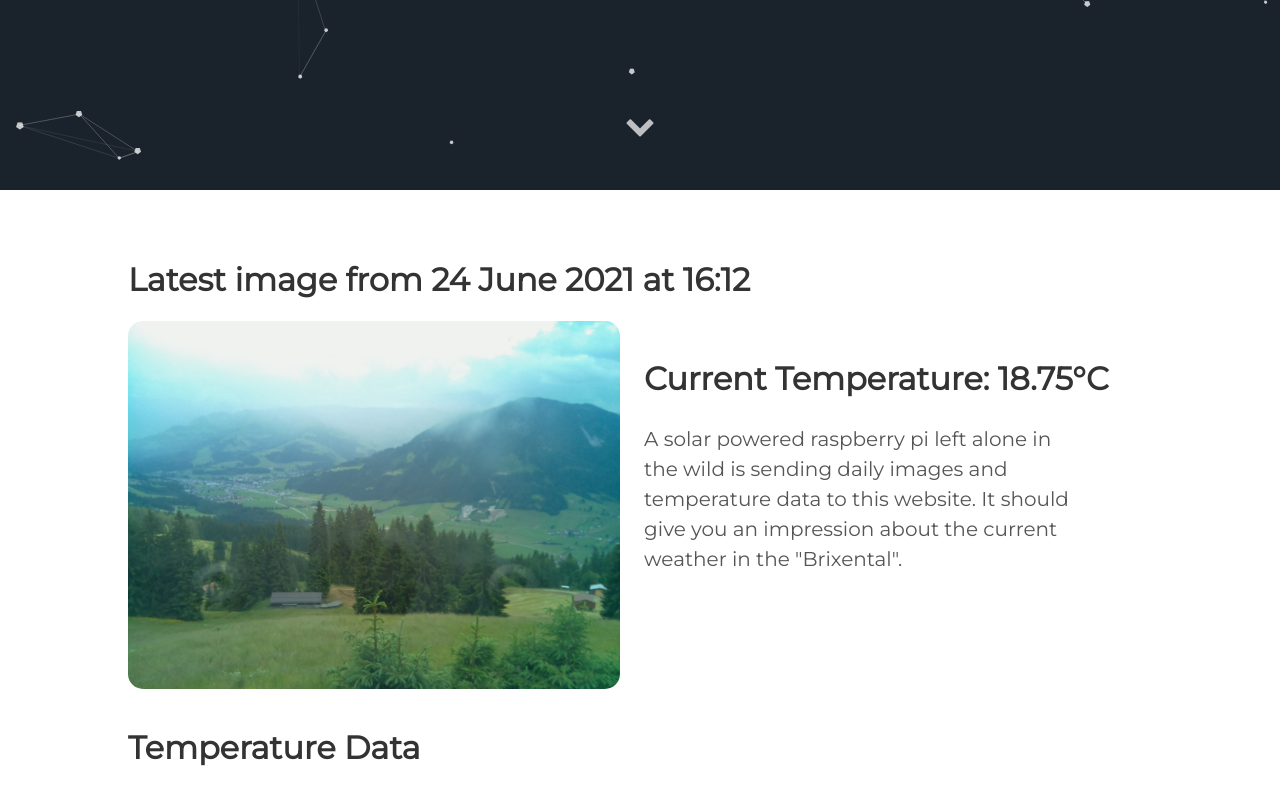
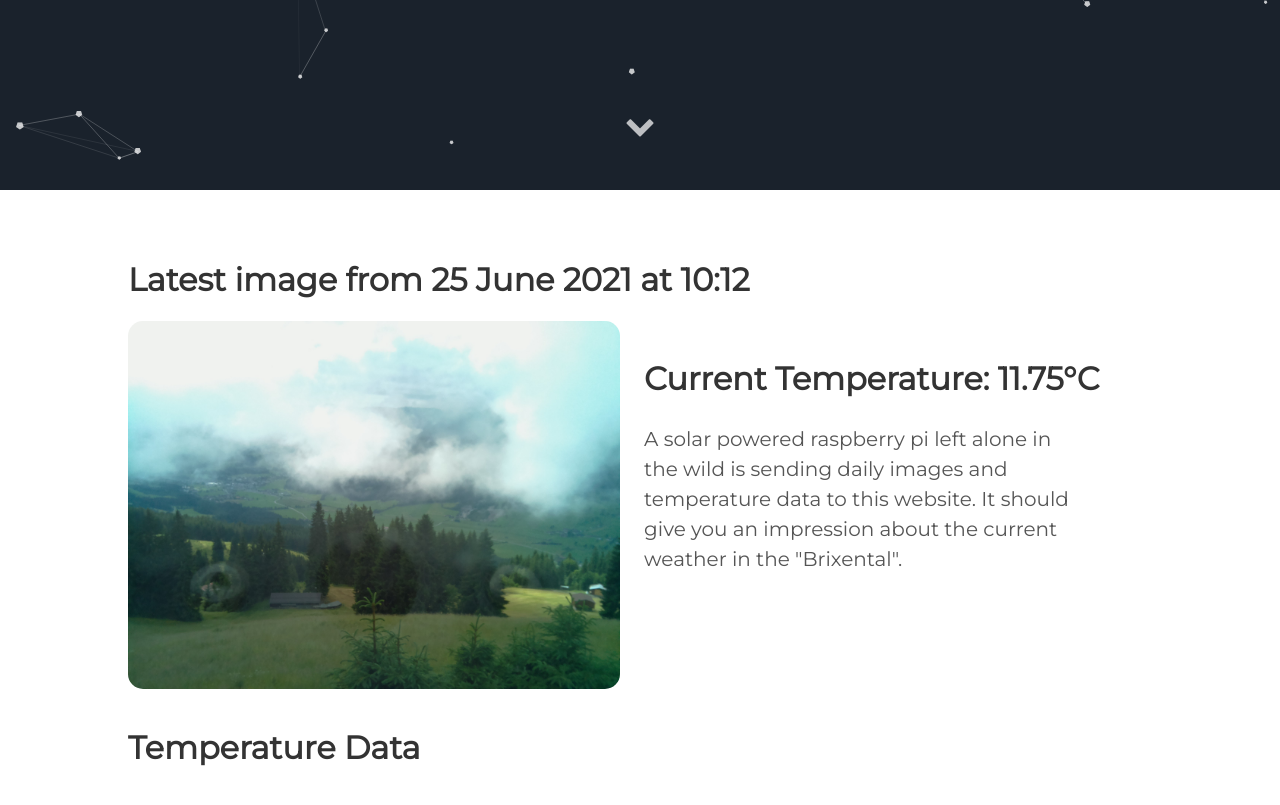
Before and after one commit to vektorious/vektorious.github.io, a Jekyll site: the page built from resources/huette.md, in a window 1280 px wide and 900 px high, scrolled down 710 px. Shown: the top 805 px of the window. Built offline with Jekyll 4.4.1, drawn with Linux system fonts in a browser that asks for light colours.

Commit message:
I'm a bot beep boop

```diff
--- a/resources/huette.md
+++ b/resources/huette.md
@@ -6,13 +6,13 @@ image: '/assets/img/'
 description: 'Live image from the Austrian alps'
 twitter_text: ' '
 ---
-## Latest image from 24 June 2021 at 16:12
+## Latest image from 25 June 2021 at 10:12
 <div class="huette">
   <div class="huette-image">
     <img src="{{ "/assets/img/huette.jpg" | prepend: site.baseurl }}">
   </div>
   <div class="huette-text">
-        <h2>Current Temperature: 18.75°C</h2>
+        <h2>Current Temperature: 11.75°C</h2>
         <p>A solar powered raspberry pi left alone in the wild is sending daily images and temperature data to this website. It should give you an impression about the current weather in the "Brixental".</p>
 
   </div>
```
Also changed, not shown: rpi-script/2021-06-25_101050.txt (renamed from rpi-script/2021-06-24_161046.txt, +6 -5 lines), rpi-script/huette.md (+2 -2 lines), assets/img/huette.jpg, assets/img/temp_plot.png, rpi-script/temp_plot.png, 1 other file.
